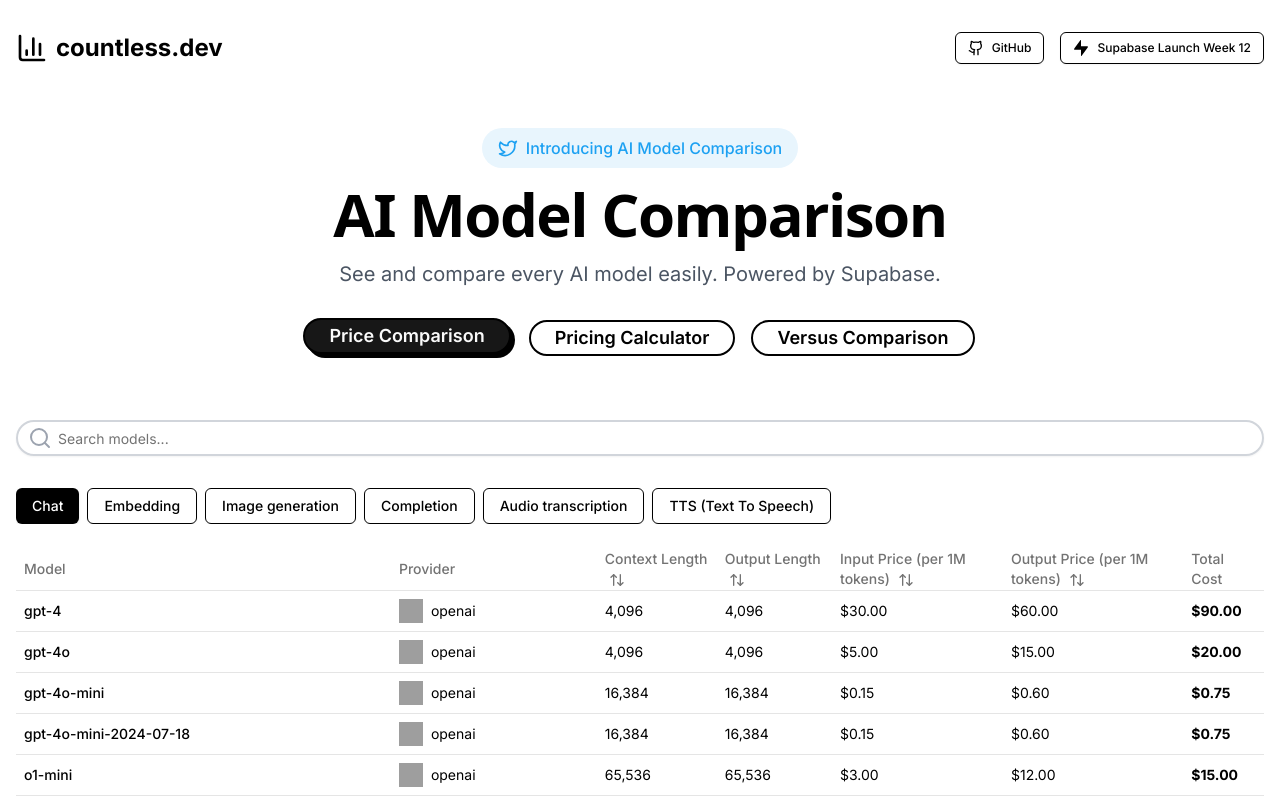
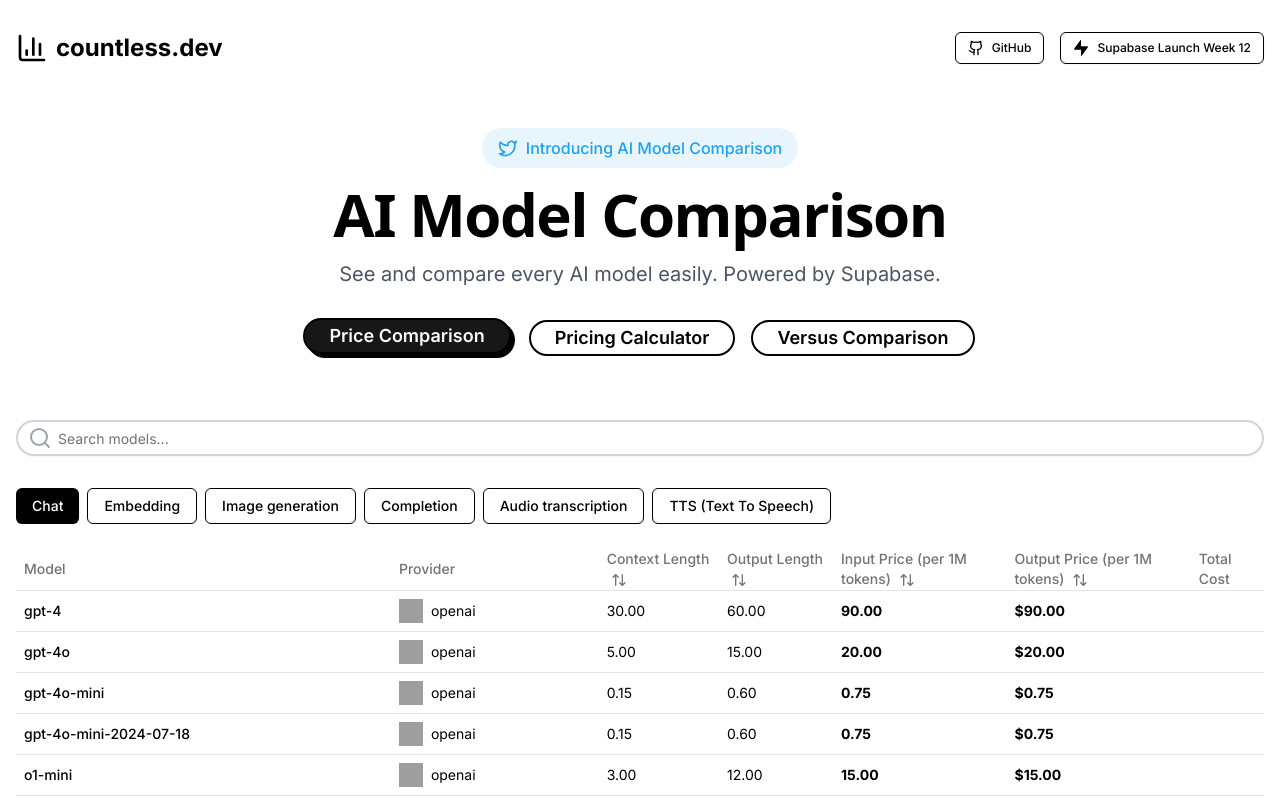
Before and after one commit to Ahmet-Dedeler/ai-llm-comparison, a Next.js app: page / in a window 1280 px wide. Shown: the top 800 px of the page. Built offline with nearby package versions, Linux system fonts and the light colour scheme; grey boxes are pictures that could not be loaded.

Commit message:
fix small bug

```diff
--- a/app/components/ModelTable.tsx
+++ b/app/components/ModelTable.tsx
@@ -101,10 +101,21 @@
                   <span>{model.provider}</span>
                 </div>
               </TableCell>
-              <TableCell>{model.sample_spec.max_tokens?.toLocaleString() || 'N/A'}</TableCell>
-              <TableCell>{model.sample_spec.max_output_tokens?.toLocaleString() || 'N/A'}</TableCell>
-              <TableCell>${(model.sample_spec.input_cost_per_token * 1000000).toFixed(2) || 'N/A'}</TableCell>
-              <TableCell>${(model.sample_spec.output_cost_per_token * 1000000).toFixed(2) || 'N/A'}</TableCell>
+              <TableCell>
+  {model.sample_spec.input_cost_per_token !== null && model.sample_spec.input_cost_per_token !== undefined
+    ? (model.sample_spec.input_cost_per_token * 1000000).toFixed(2)
+    : 'N/A'}
+</TableCell>
+<TableCell>
+  {model.sample_spec.output_cost_per_token !== null && model.sample_spec.output_cost_per_token !== undefined
+    ? (model.sample_spec.output_cost_per_token * 1000000).toFixed(2)
+    : 'N/A'}
+</TableCell>
+<TableCell className="font-bold">
+  {model.sample_spec.input_cost_per_token && model.sample_spec.output_cost_per_token
+    ? ((model.sample_spec.input_cost_per_token + model.sample_spec.output_cost_per_token) * 1000000).toFixed(2)
+    : 'N/A'}
+</TableCell>
               <TableCell className="font-bold">
                 {model.sample_spec.input_cost_per_token && model.sample_spec.output_cost_per_token ? (
                   showPricingCalculator ? (
```
